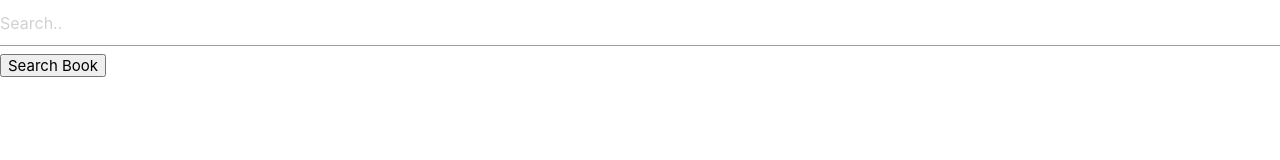
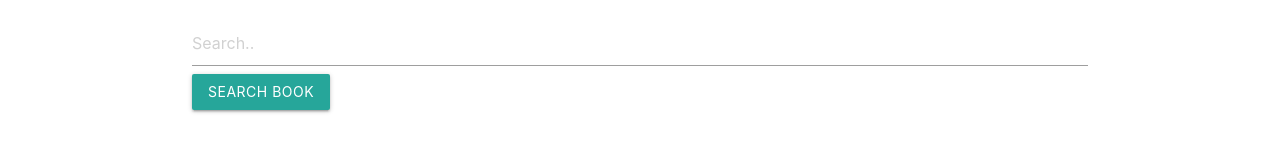
Before and after one commit to akshaystacks8080/simplybooks, an Electron app: page rentBook.html in a window 1280 px wide. Drawn offline with nearby package versions, Linux system fonts and the light colour scheme.

Commit message:
rentBook: Add padding to search bar

```diff
--- a/rentBook.html
+++ b/rentBook.html
@@ -8,10 +8,12 @@
   </head>
 
   <body>
-    <div>
-      <form>
+    <div class="container">
+      <form style="padding-top: 20px;">
         <input type="text" placeholder="Search.." name="search" />
-        <button type="submit">Search Book</button>
+        <button type="submit" class="btn waves-effect waves-light">
+          Search Book
+        </button>
       </form>
     </div>
   </body>
```
